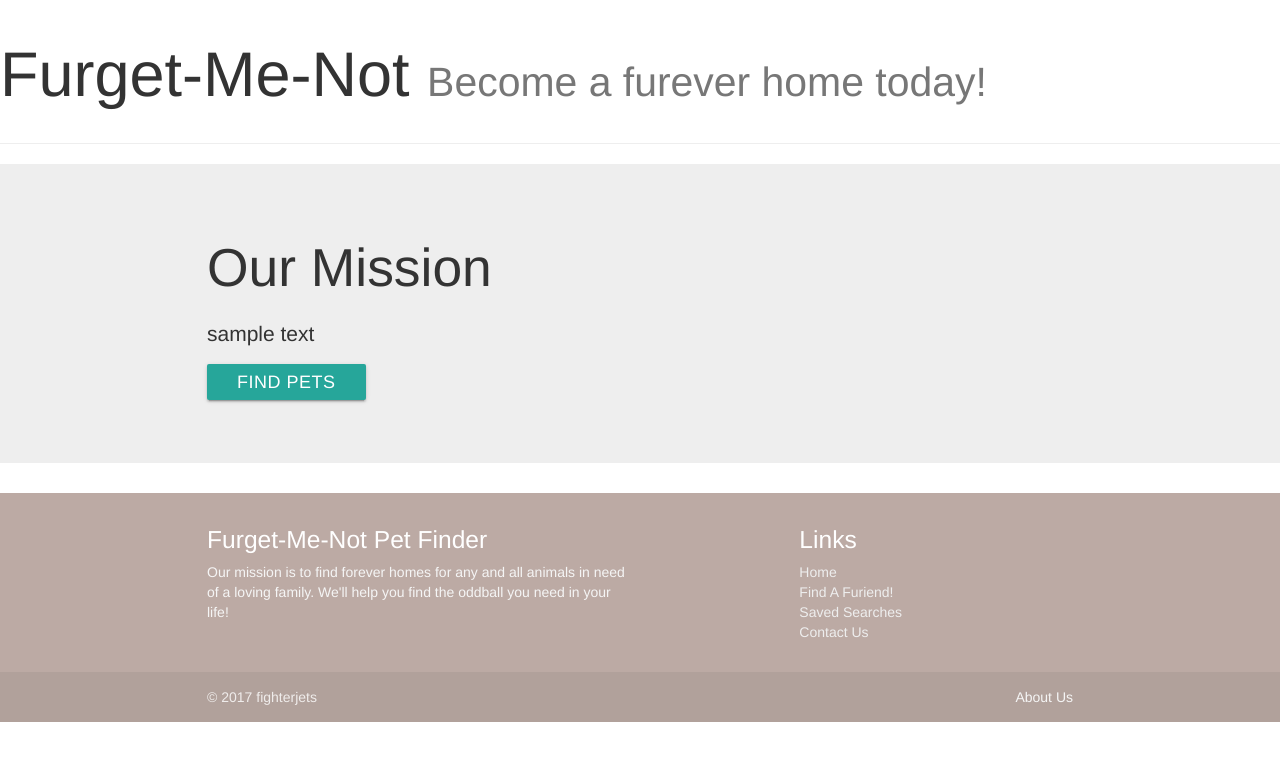
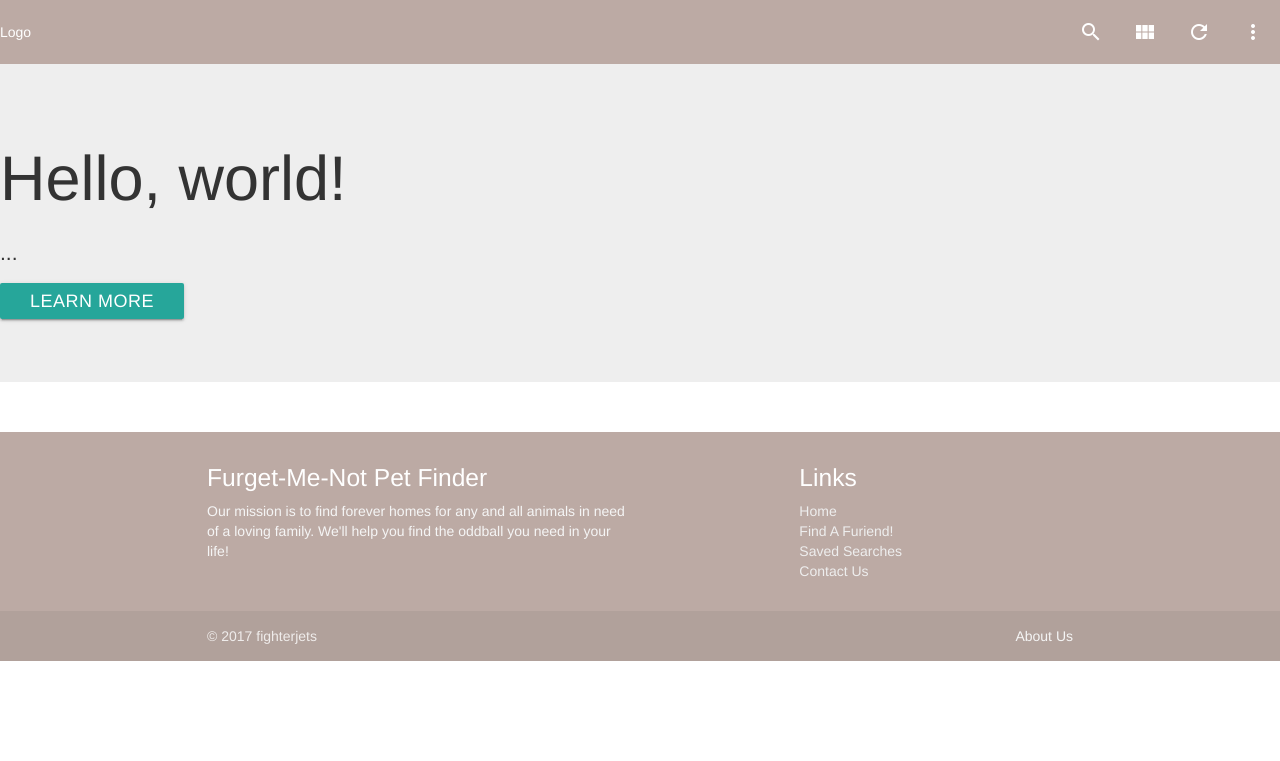
Before and after one commit to kcharner/Fur-Get-Me-Not-Pet-Adoptions, a PHP site: page /project1.html in a window 1280 px wide. Shown: the top 761 px of the page. Run offline with PHP 8.4, Linux system fonts and the light colour scheme.

Commit message:
color and header

```diff
--- a/assets/css/style.css
+++ b/assets/css/style.css
@@ -1,7 +1,13 @@
+html {
+	font-family: 'Raleway', sans-serif;
+}
+
+
 body {
   display: flex;
   min-height: 100vh;
   flex-direction: column;
+  font-family: 'Raleway', sans-serif;
 }
 
 main {
--- a/project1.html
+++ b/project1.html
@@ -4,20 +4,30 @@
 	<meta charset="UTF-8">
 	<title>Furget-Me-Not</title>
 	<link rel="stylesheet" type="text/css" href="assets/css/reset.css">
+	<link rel="stylesheet" type="text/css" href="assets/css/style.css">
 	<link rel="stylesheet" href="https://maxcdn.bootstrapcdn.com/bootstrap/3.3.7/css/bootstrap.min.css">
 	<link rel="stylesheet" href="bower_components/materialize/dist/css/materialize.css">
+	<link href="https://fonts.googleapis.com/css?family=Raleway" rel="stylesheet">
 </head>
 <body>
-	<div class="page-header">
-  		<h1>Furget-Me-Not <small>Become a furever home today!</small></h1>
-	</div>
-	<div class="jumbotron">
-  		<div class="container">
-  			<h2>Our Mission</h2>
-    		<p>sample text</p>
-    		<p><a class="btn btn-primary btn-lg" href="#" role="button">Find Pets</a></p>
-  		</div>
-	</div>
+
+<nav class="brown lighten-3">
+    <div class="nav-wrapper container>
+     	<a href="#!" class="brand-logo teal-text text-darken-3">Logo</a>
+    	<ul class="right hide-on-med-and-down">
+	        <li><a href="sass.html"><i class="material-icons">search</i></a></li>
+	        <li><a href="badges.html"><i class="material-icons">view_module</i></a></li>
+	        <li><a href="collapsible.html"><i class="material-icons">refresh</i></a></li>
+	        <li><a href="mobile.html"><i class="material-icons">more_vert</i></a></li>
+    	</ul>
+    </div>
+</nav>
+
+<div class="jumbotron">
+  <h1>Hello, world!</h1>
+  <p>...</p>
+  <p><a class="btn btn-primary btn-lg" href="#" role="button">Learn more</a></p>
+</div>
 
 <footer class="page-footer brown lighten-3">
         <div class="container">
@@ -58,5 +68,7 @@
 
 <!-- link to js -->
 <script type="text/javascript" src ="  "></script>
+<link href="https://fonts.googleapis.com/icon?family=Material+Icons" rel="stylesheet">
+
 </body>
 </html>
```
